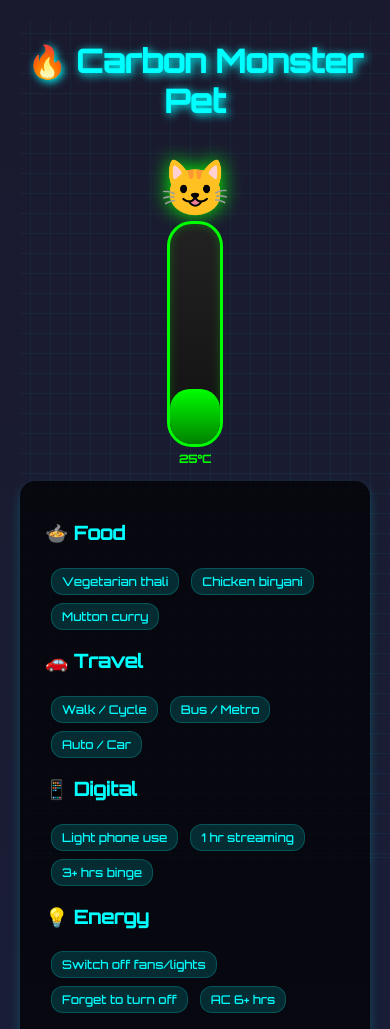
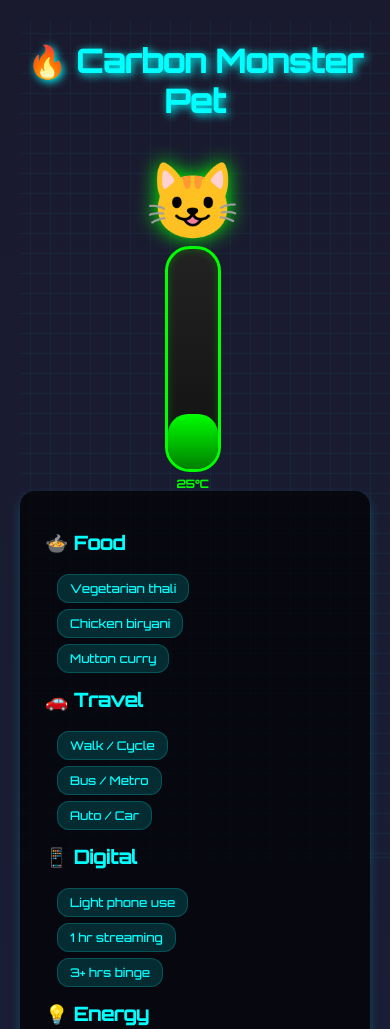
Before and after one commit to EcoHmssw/Uma, a plain HTML site: page index.html in a window 390 px wide. Shown: the top 1029 px of the page. Drawn offline with Linux system fonts and the light colour scheme.

Commit message:
Update style.css

```diff
--- a/style.css
+++ b/style.css
@@ -173,15 +173,16 @@ button#endDay:hover {
 @media screen and (max-width: 768px){
  #petContainer{
   position: sticky;
-  top: 40px;   /* moved further down from the title */
-  right: 5px;  /* very close to right edge */
-  margin-bottom: 15px;
-  display: flex;
+  top: 40px;         /* distance from top */
+    right: 0;          /* flush against the right edge */
+    margin: 0;         /* remove extra margin */
+   display: flex;
   flex-direction: column;
   align-items: center;
+  padding-right: 5px; /* tiny breathing space from screen edge */
 }
   #pet{
-    font-size: 55px;   /* smaller cat */
+    font-size: 75px;   /* increased pet size */
   }
   #thermometer{
      width: 28px;        /* narrower thermo (was 50px) */
@@ -201,10 +202,10 @@ button#endDay:hover {
     margin-bottom: 5px;
   }
   .option-btn{
-    display: inline-block;   /* no full width */
-    width: auto;             /* shrink to fit text */
-    margin: 4px 6px;         /* little spacing */
-    padding: 5px 10px;       /* compact look */
+    display: block;      /* stack vertically */
+    width: fit-content;  /* shrink to text size, not full width */
+    margin: 6px 0 6px 12px; /* aligned left with a small indent */
+    padding: 6px 12px;
     font-size: 12px;
   }
 }
```
